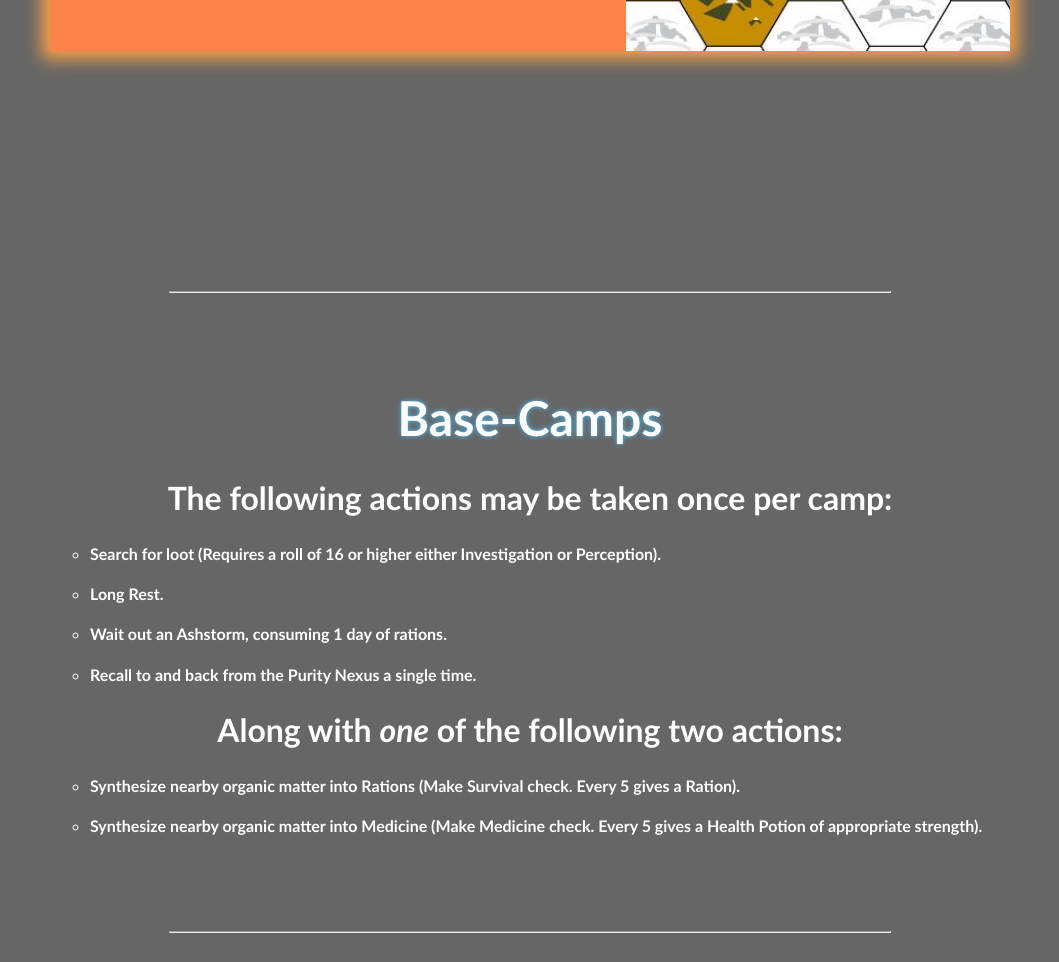
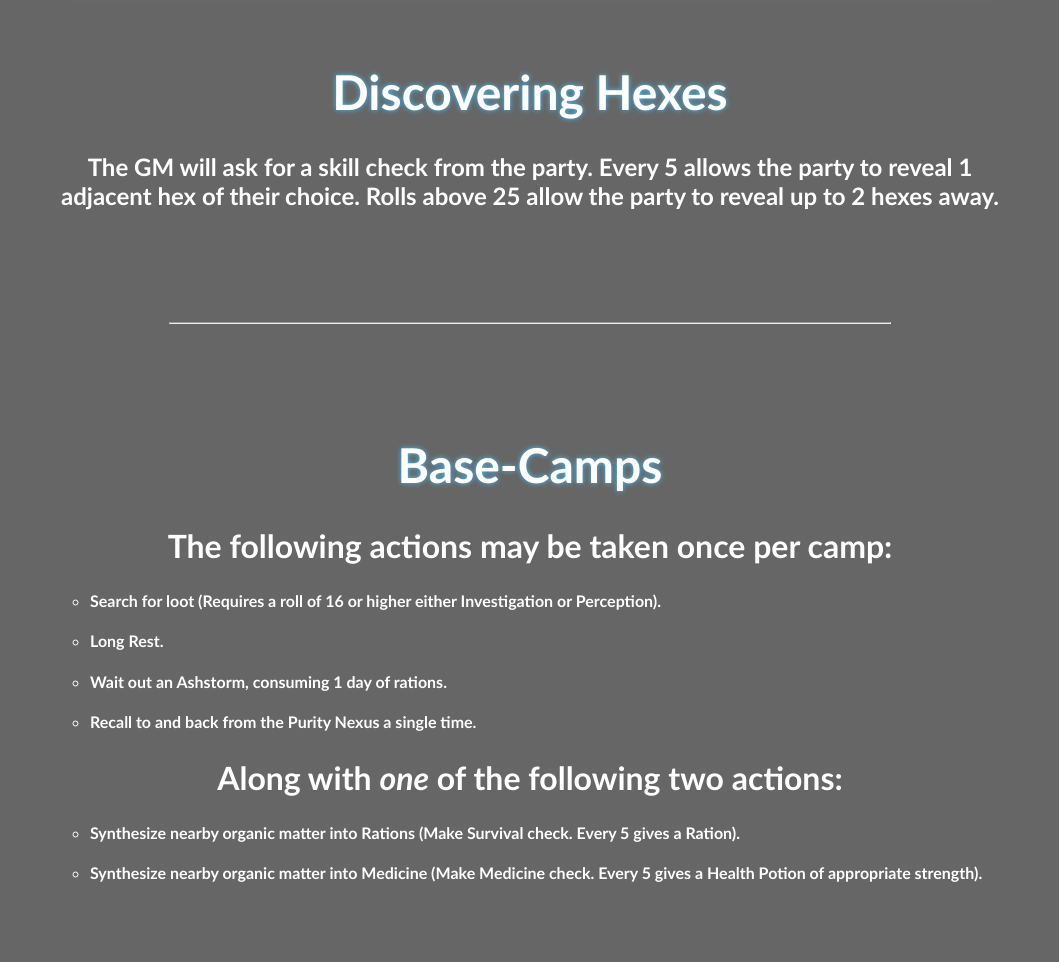
Before and after one commit to diSpence/diSpence, a plain HTML site: page index.html in a window 1280 px wide. Shown: the part 2611-3573 px from the top of the page, without its empty margins (110-1169 px from the left). Drawn offline with Linux system fonts and the light colour scheme.

Commit message:
New Discovery rules

```diff
--- a/index.html
+++ b/index.html
@@ -77,14 +77,14 @@
           <h3>
             This manual's contents can be navigated via the top navigation bar.
           </h3>
-          <hr class="largediv" id="map" />
+          <hr class="fixer" id="map" />
 
           <div>
             <h1>
               The Map Display
             </h1>
-            <h3>
-              The screen will display information about visited and surrounding areas:
+            <h3 style="padding-bottom: 2em">
+              The device's screen will display information about visited and surrounding areas:
             </h3>
             <table id="table">
               <thead>
@@ -116,7 +116,11 @@
                 </tr>
               </tbody>
             </table>
-            <hr class="largediv"  id="fixer" />
+            <h1 style="padding-top: 1.25em">
+              Discovering Hexes
+            </h1>
+            <h3>The GM will ask for a skill check from the party. Every 5 allows the party to reveal 1 adjacent hex of their choice. Rolls above 25 allow the party to reveal up to 2 hexes away.</h3>
+            <hr class="smalldiv" id="camps"/>
           </div>
           <div>
             <h1>
@@ -138,7 +142,7 @@
               <li><h4>Synthesize nearby organic matter into Rations (Make Survival check. Every 5 gives a Ration).</h4></li>
               <li><h4>Synthesize nearby organic matter into Medicine (Make Medicine check. Every 5 gives a Health Potion of appropriate strength).</h4></li>
             </ul>
-            <hr class="smalldiv" />
+            <hr class="smalldiv" id="resources"/>
             <h1>
               Resources
             </h1>
@@ -149,7 +153,7 @@
               <li><h4>BATTERIES/OIL >> Required to remove Near-sighted in a fissure. Use 1 per tile.</h4></li>
             </ul>
           </div>
-          <hr class="smalldiv" id="resources" />
+          <hr class="smalldiv" id="travellers" />
           <h2>
             (CONTENT LOCKED. REQUIRES FIRMWARE UPGRADE.)
           </h2>
--- a/styles.css
+++ b/styles.css
@@ -34,20 +34,15 @@ hr.devicediv {
   margin-top: 5em;
   margin-bottom: 20em;
 }
-hr.largediv {
+hr.smalldiv {
+  width: 75%;
+  margin-top: 7em;
+  margin-bottom: 7em;
+}
+hr.fixer {
   width: 75%;
   margin-top: 15em;
-  margin-bottom: 15em;
-}
-hr.smalldiv {
-  width: 75%;
-  margin-top: 6em;
-  margin-bottom: 6em;
-}
-hr#fixer {
-  width: 75%;
-  margin-top: 15em;
-  margin-bottom: 6em;
+  margin-bottom: 7em;
 }
 
 /* Link Styles */
```
